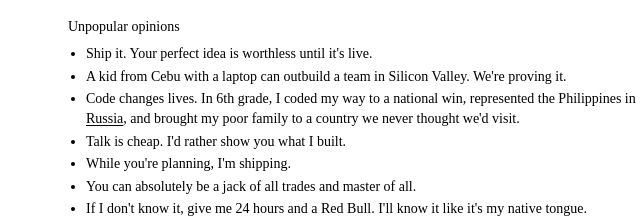
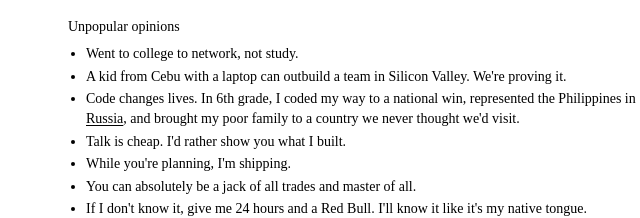
Before and after one commit to wience/wience.tech, a plain HTML site: page index.html in a window 1280 px wide. Shown: the part 516-734 px from the top of the page, 267-907 px from the left. Drawn offline with Linux system fonts and the light colour scheme.

Commit message:
Update unpopular opinion

```diff
--- a/index.html
+++ b/index.html
@@ -173,7 +173,7 @@
 
     <h2>Unpopular opinions</h2>
     <ul>
-        <li>Ship it. Your perfect idea is worthless until it's live.</li>
+        <li>Went to college to network, not study.</li>
         <li>A kid from Cebu with a laptop can outbuild a team in Silicon Valley. We're proving it.</li>
         <li>Code changes lives. In 6th grade, I coded my way to a national win, represented the Philippines in <a href="https://www.sunstar.com.ph/more-articles/3-naga-kids-to-represent-cebu-in-robotics-contest-in-russia">Russia</a>, and brought my poor family to a country we never thought we'd visit.</li>
         <li>Talk is cheap. I'd rather show you what I built.</li>
```
